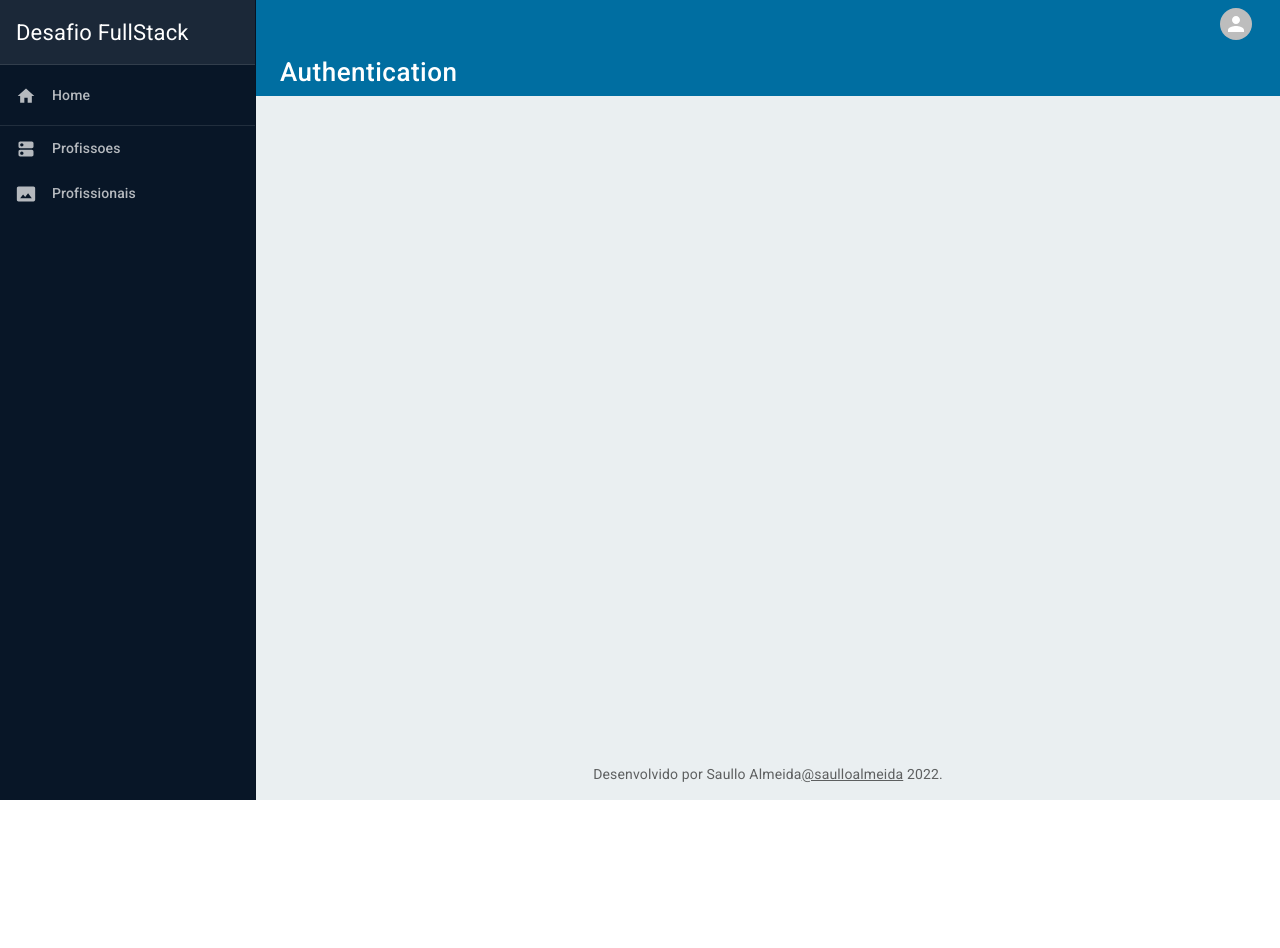
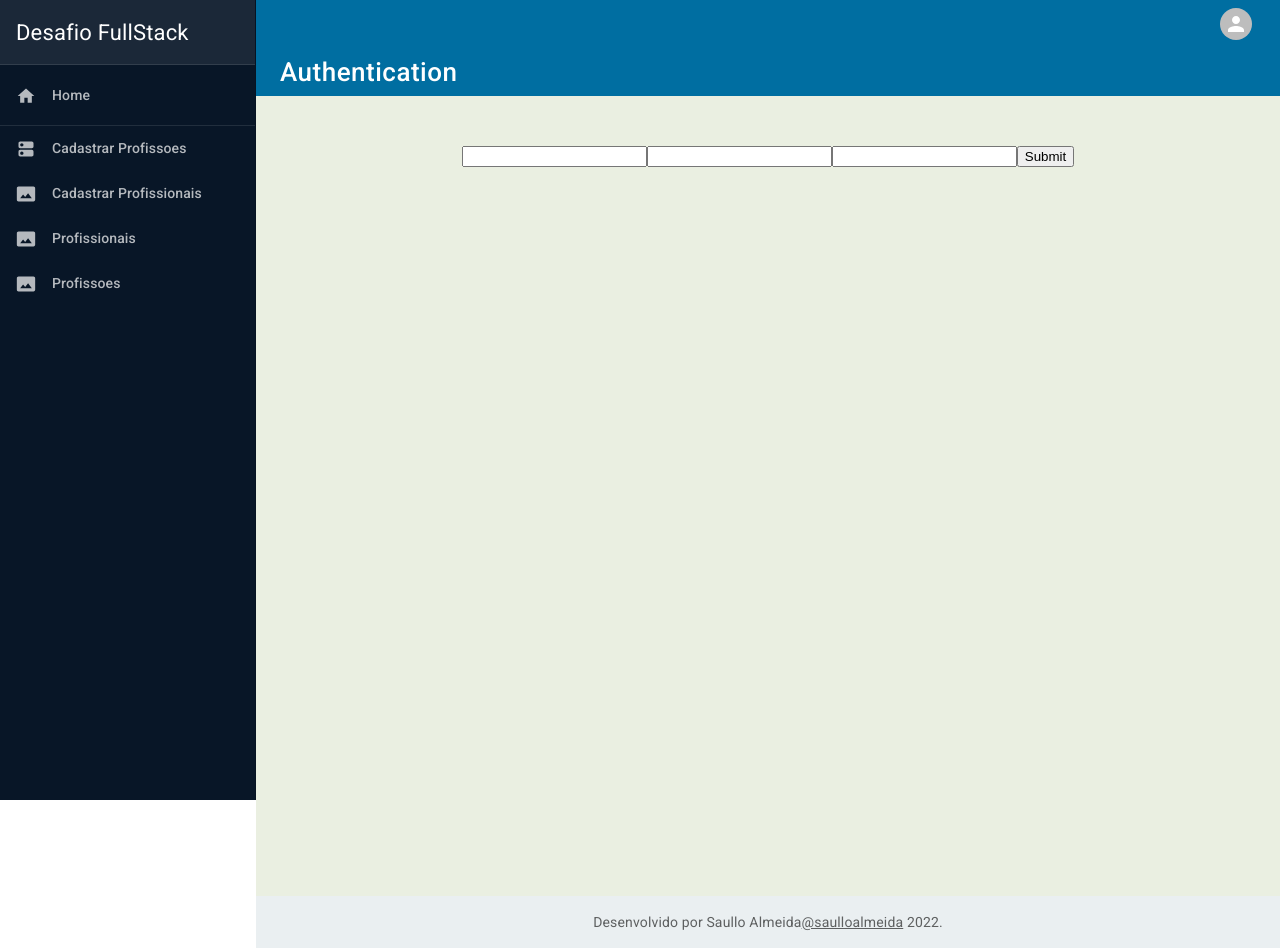
Before and after one commit to saulloalmeida/frontend, a React (Vite) app: page /profissionais/novo in a window 1280 px wide. Before the commit the page ends 800 px from the top, so only its background shows below. Built offline with nearby package versions, Linux system fonts and the light colour scheme.

Commit message:
create and delete

```diff
--- a/package.json
+++ b/package.json
@@ -15,6 +15,7 @@
     "axios": "^0.27.0",
     "react": "^18.0.0",
     "react-dom": "^18.0.0",
+    "react-hook-form": "^7.30.0",
     "react-router-dom": "^6.3.0",
     "url": "^0.11.0",
     "url-parse": "^1.5.10"
--- a/src/App.tsx
+++ b/src/App.tsx
@@ -1,27 +1,16 @@
 import { Box } from "@mui/material";
 import CssBaseline from "@mui/material/CssBaseline";
-import Link from "@mui/material/Link";
 import { createTheme, ThemeProvider } from "@mui/material/styles";
-import Typography from "@mui/material/Typography";
 import useMediaQuery from "@mui/material/useMediaQuery";
 import { useState } from "react";
 import { Route, Routes } from "react-router-dom";
+import CadastrarProfissional from "./CadastrarProfissional";
+import CadastrarProfissoes from "./CadastrarProfissoes";
+import { Copyright } from "./components/Copyright";
 import Header from "./Header";
 import ListaProfissional from "./ListaProfissional";
 import ListaProfissoes from "./ListaProfissoes";
 import Navigator from "./Navigator";
-
-function Copyright() {
-  return (
-    <Typography variant="body2" color="text.secondary" align="center">
-      {"Desenvolvido por Saullo Almeida"}
-      <Link color="inherit" href="https://www.linkedin.com/in/saullo-almeida/">
-        @saulloalmeida
-      </Link>{" "}
-      {new Date().getFullYear()}.
-    </Typography>
-  );
-}
 
 let theme = createTheme({
   palette: {
@@ -201,15 +190,31 @@ export default function Paperbase() {
           <Header onDrawerToggle={handleDrawerToggle} />
           <Box
             component="main"
-            sx={{ flex: 1, py: 6, px: 4, bgcolor: "#eaeff1" }}
+            sx={{
+              backgroundColor: "yellow",
+              height: "100vh",
+              width: "100%",
+              alignContent: "center",
+              display: "flex",
+              flexDirection: "column",
+              alignItems: "center",
+              py: 6,
+              px: 4,
+              bgcolor: "#eaefe1",
+            }}
           >
             <Routes>
               <Route path="/profissionais" element={<ListaProfissional />} />
-              <Route path="/tipo-profissional" element={<ListaProfissoes />} />
+              <Route
+                path="/profissionais/novo"
+                element={<CadastrarProfissional />}
+              />
+              <Route path="/profissoes" element={<ListaProfissoes />} />
+              <Route
+                path="/profissoes/novo"
+                element={<CadastrarProfissoes />}
+              />
             </Routes>
-            {/* <ListaProfissoes /> */}
-            {/* <ListaProfissional /> */}
-            {/* <Content /> */}
           </Box>
           <Box component="footer" sx={{ p: 2, bgcolor: "#eaeff1" }}>
             <Copyright />
--- /dev/null
+++ b/src/CadastrarProfissional.tsx
@@ -0,0 +1,40 @@
+import { Box, Stack } from "@mui/material";
+import axios from "axios";
+import { useForm } from "react-hook-form";
+import { useNavigate } from "react-router-dom";
+
+type Inputs = {
+  nome: string;
+  email: string;
+  situacao: true;
+  tipoProfissionalId: 8;
+  telefone: string;
+};
+
+export default function CadastrarProfissional() {
+  const { register, handleSubmit } = useForm<Inputs>();
+  const navigate = useNavigate();
+  function handleClick(data: Inputs) {
+    const { nome, email, telefone } = data;
+    axios.post("http://localhost:3333/profissional", {
+      nome: nome,
+      email: email,
+      situacao: true,
+      tipoProfissionalId: 8,
+      telefone: telefone,
+    });
+    navigate("/profissionais");
+  }
+  return (
+    <Box alignItems={"center"}>
+      <Stack>
+        <form onSubmit={handleSubmit(handleClick)}>
+          <input {...register("nome")} />
+          <input {...register("email")} />
+          <input {...register("telefone")} />
+          <input type="submit" />
+        </form>
+      </Stack>
+    </Box>
+  );
+}
--- /dev/null
+++ b/src/CadastrarProfissoes.tsx
@@ -0,0 +1,38 @@
+import { Button, Stack, TextField } from "@mui/material";
+import axios from "axios";
+import { useForm } from "react-hook-form";
+import { useNavigate } from "react-router-dom";
+
+type Inputs = {
+  descricao: string;
+};
+export default function CadastrarProfissoes() {
+  const { register, handleSubmit } = useForm<Inputs>();
+
+  const navigate = useNavigate();
+  function handleClick(data: Inputs) {
+    axios.post("http://localhost:3333/profissao", {
+      descricao: data.descricao,
+    });
+    navigate("/profissoes");
+  }
+  return (
+    <form onSubmit={handleSubmit(handleClick)}>
+      <Stack spacing={2} alignContent={"center"}>
+        <TextField
+          id="outlined-basic"
+          label="Cadastrar Nome da Profissão"
+          variant="outlined"
+          {...register("descricao")}
+          sx={{
+            bgcolor: "#fff",
+            width: 300,
+          }}
+        />
+        <Button variant="contained" type="submit">
+          Cadastrar
+        </Button>
+      </Stack>
+    </form>
+  );
+}
--- a/src/ListaProfissional.tsx
+++ b/src/ListaProfissional.tsx
@@ -1,3 +1,5 @@
+import DeleteForeverIcon from "@mui/icons-material/DeleteForever";
+import { IconButton } from "@mui/material";
 import Paper from "@mui/material/Paper";
 import Table from "@mui/material/Table";
 import TableBody from "@mui/material/TableBody";
@@ -21,12 +23,22 @@ type ProfissionaisTipo = ProfissionalTipo[];
 
 export default function ListaProfissoes() {
   const [profissionais, setProfissionais] = useState<ProfissionaisTipo>([]);
-  useEffect(() => {
+  function carregarProfissionais() {
     axios
       .get("http://localhost:3333/profissionais")
       .then((response) => setProfissionais(response.data))
       .catch((err) => console.log(err));
+  }
+  useEffect(() => {
+    carregarProfissionais();
   }, []);
+
+  function deletarProfissional(id: number) {
+    axios
+      .delete(`http://localhost:3333/profissional/${id}`)
+      .then(() => carregarProfissionais());
+  }
+
   return (
     <TableContainer component={Paper}>
       <Table sx={{ minWidth: 650 }} size="small" aria-label="a dense table">
@@ -36,6 +48,7 @@ export default function ListaProfissoes() {
             <TableCell align="right">Email</TableCell>
             <TableCell align="right">Profissão</TableCell>
             <TableCell align="right">Cadastrado em</TableCell>
+            <TableCell align="right">Opções</TableCell>
           </TableRow>
         </TableHead>
         <TableBody>
@@ -47,6 +60,13 @@ export default function ListaProfissoes() {
                 {profissional.tipoProfissional.descricao}
               </TableCell>
               <TableCell align="right">{profissional.createdAt}</TableCell>
+              <TableCell align="right">
+                <IconButton
+                  onClick={() => deletarProfissional(profissional.id)}
+                >
+                  <DeleteForeverIcon sx={{ color: "red" }} />
+                </IconButton>
+              </TableCell>
             </TableRow>
           ))}
         </TableBody>
--- a/src/ListaProfissoes.tsx
+++ b/src/ListaProfissoes.tsx
@@ -1,3 +1,5 @@
+import DeleteForeverIcon from "@mui/icons-material/DeleteForever";
+import IconButton from "@mui/material/IconButton";
 import Paper from "@mui/material/Paper";
 import Table from "@mui/material/Table";
 import TableBody from "@mui/material/TableBody";
@@ -17,12 +19,22 @@ type ProfissoesTipo = ProfissaoTipo[];
 
 export default function ListaProfissoes() {
   const [profissoes, setProfissoes] = useState<ProfissoesTipo>([]);
-  useEffect(() => {
+  function carregarProfissoes() {
     axios
-      .get("http://localhost:3333/tipo-profissional")
+      .get("http://localhost:3333/profissoes")
       .then((response) => setProfissoes(response.data))
       .catch((err) => console.log(err));
+  }
+  useEffect(() => {
+    carregarProfissoes();
   }, []);
+
+  function deletarProfissao(id: number) {
+    axios
+      .delete(`http://localhost:3333/profissao/${id}`)
+      .then(() => carregarProfissoes());
+  }
+
   return (
     <TableContainer component={Paper}>
       <Table sx={{ minWidth: 650 }} size="small" aria-label="a dense table">
@@ -30,6 +42,7 @@ export default function ListaProfissoes() {
           <TableRow>
             <TableCell align="right">Profissão</TableCell>
             <TableCell align="right">Cadastrado em</TableCell>
+            <TableCell align="right">Opções</TableCell>
           </TableRow>
         </TableHead>
         <TableBody>
@@ -37,6 +50,11 @@ export default function ListaProfissoes() {
             <TableRow key={profissao.id}>
               <TableCell align="right">{profissao.descricao}</TableCell>
               <TableCell align="right">{profissao.createdAt}</TableCell>
+              <TableCell align="right">
+                <IconButton onClick={() => deletarProfissao(profissao.id)}>
+                  <DeleteForeverIcon sx={{ color: "red" }} />
+                </IconButton>
+              </TableCell>
             </TableRow>
           ))}
         </TableBody>
--- a/src/Navigator.tsx
+++ b/src/Navigator.tsx
@@ -27,14 +27,24 @@ const categories = [
     id: "Build",
     children: [
       {
-        id: "Profissoes",
+        id: "Cadastrar Profissoes",
         icon: <DnsRoundedIcon />,
-        link: "/tipo-profissional",
+        link: "/profissoes/novo",
+      },
+      {
+        id: "Cadastrar Profissionais",
+        icon: <PermMediaOutlinedIcon />,
+        link: "/profissionais/novo",
       },
       {
         id: "Profissionais",
         icon: <PermMediaOutlinedIcon />,
         link: "/profissionais",
+      },
+      {
+        id: "Profissoes",
+        icon: <PermMediaOutlinedIcon />,
+        link: "/profissoes",
       },
     ],
   },
@@ -78,8 +88,8 @@ export default function Navigator(props: DrawerProps) {
         {categories.map(({ id, children }) => (
           <Box key={id} sx={{ bgcolor: "primary" }}>
             {children.map(({ id: childId, icon, link }) => (
-              <Link to={link} style={{ textDecoration: "none" }}>
-                <ListItem disablePadding key={childId}>
+              <Link to={link} key={childId} style={{ textDecoration: "none" }}>
+                <ListItem disablePadding>
                   <ListItemButton sx={item}>
                     <ListItemIcon>{icon}</ListItemIcon>
                     <ListItemText>{childId}</ListItemText>
--- /dev/null
+++ b/src/components/Copyright.tsx
@@ -0,0 +1,13 @@
+import { Link, Typography } from "@mui/material";
+
+export function Copyright() {
+  return (
+    <Typography variant="body2" color="text.secondary" align="center">
+      {"Desenvolvido por Saullo Almeida"}
+      <Link color="inherit" href="https://www.linkedin.com/in/saullo-almeida/">
+        @saulloalmeida
+      </Link>{" "}
+      {new Date().getFullYear()}.
+    </Typography>
+  );
+}
```
Also changed, not shown: 2 other files (tests, documents, lock files or other folders).
